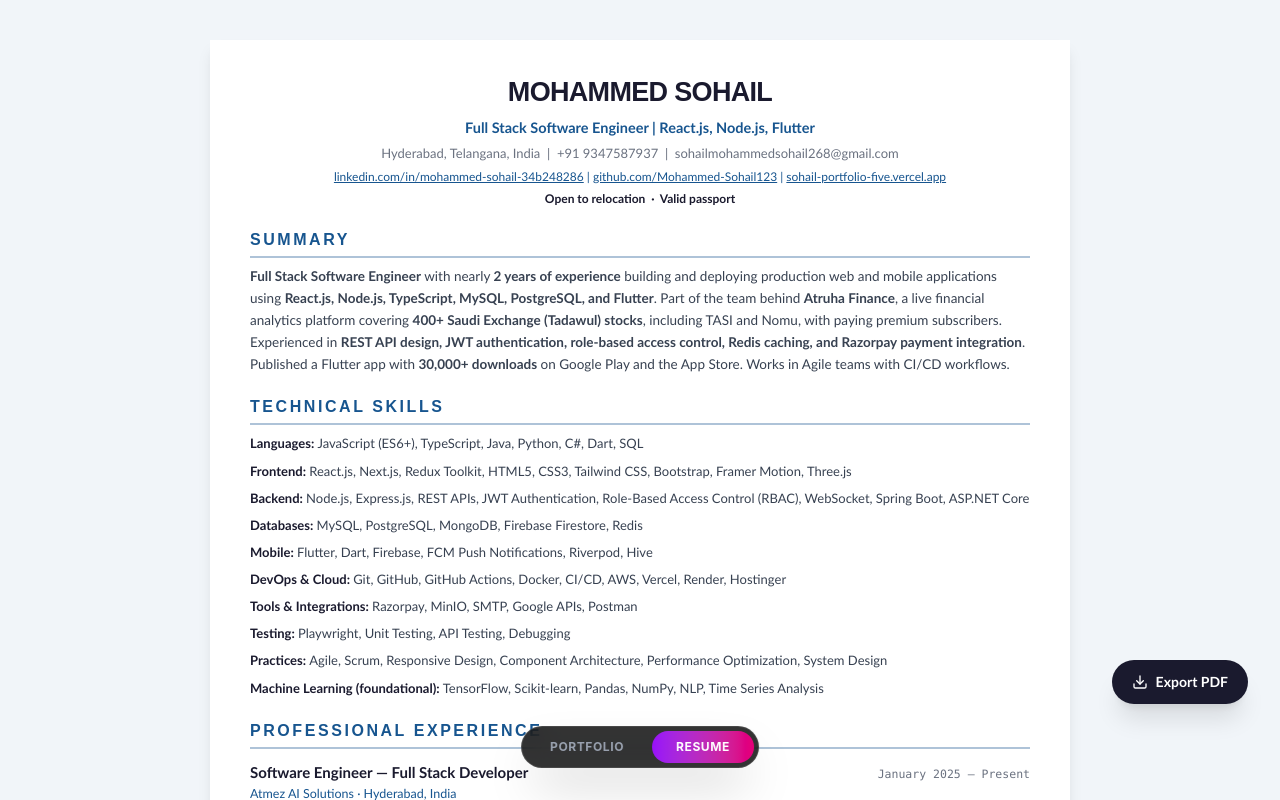
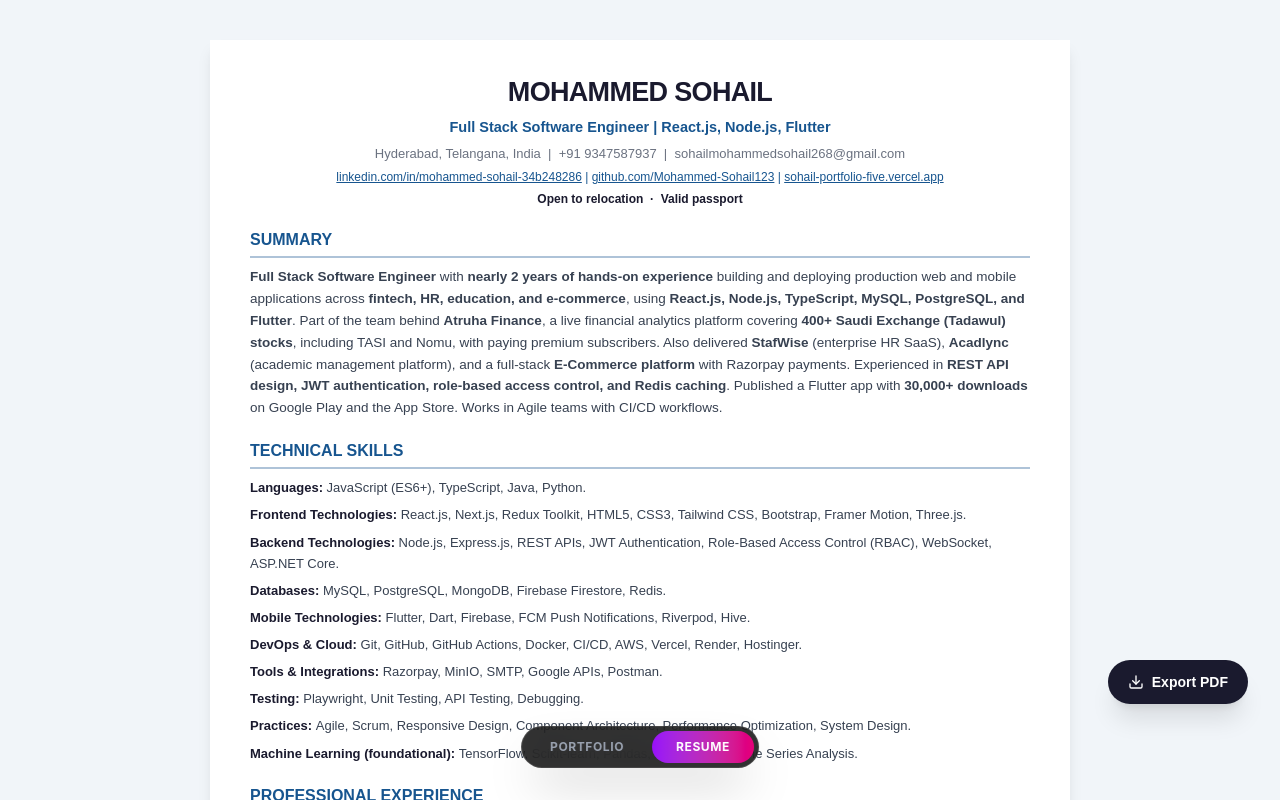
Before and after one commit to Mohammed-Sohail123/Sohail_Portfolio, a React (Vite) app: page / in a window 1280 px wide. Both pictures are taken after a click on the button "RESUME". Shown: the top 800 px of the page. Built offline with nearby package versions, Linux system fonts and the light colour scheme; no server answers.

Commit message:
fix: remove heading letter-spacing and disable ligatures for ATS-parseable section names

```diff
--- a/src/components/Resume.jsx
+++ b/src/components/Resume.jsx
@@ -2,7 +2,21 @@ import React from 'react';
 import { Download } from 'lucide-react';
 
 // ── Print page styles ────────────────────────────────────────────
+// ATS-safe: Arial font stack, ligatures/contextual-alternates disabled, and
+// zero letter-spacing on headings so section names parse as whole words
+// (e.g. "SUMMARY" not "S U M M A R Y") when the PDF text is extracted.
 const printStyles = `
+  .resume {
+    font-family: Arial, Helvetica, sans-serif;
+    font-variant-ligatures: none;
+    font-feature-settings: "liga" 0, "clig" 0, "calt" 0;
+  }
+
+  .resume .resume-heading {
+    letter-spacing: 0 !important;
+    word-spacing: normal;
+  }
+
   @media print {
 
     @page {
@@ -27,8 +41,8 @@ const printStyles = `
 const SectionTitle = ({ children }) => (
   <div className="mt-5 mb-2">
     <h2
-      className="text-[16px] font-bold uppercase tracking-[0.16em]"
-      style={{ color: '#17558F' }}
+      className="resume-heading text-[16px] font-bold uppercase"
+      style={{ color: '#17558F', letterSpacing: 0 }}
     >
       {children}
     </h2>
@@ -92,12 +106,12 @@ const EduRow = ({ degree, institution, year, pct }) => (
 // ── Main component ───────────────────────────────────────────────
 
 const Resume = () => (
-  <div className="bg-slate-100 p-4 md:p-10 print:p-0 print:bg-white font-[Calibri,sans-serif]">
+  <div className="resume bg-slate-100 p-4 md:p-10 print:p-0 print:bg-white">
     <style>{printStyles}</style>
 
     <div
       className="max-w-[860px] mx-auto bg-white shadow-lg print:shadow-none"
-      style={{ fontFamily: 'Calibri, Carlito, Arial, sans-serif' }}
+      style={{ fontFamily: 'Arial, Helvetica, sans-serif' }}
     >
       <div className="px-10 py-8">
 
@@ -125,29 +139,32 @@ const Resume = () => (
         </header>
 
         {/* ── SUMMARY ── */}
-        <SectionTitle>Summary</SectionTitle>
-        <p className="text-[13.5px] text-[#374151] leading-relaxed">
-          <strong>Full Stack Software Engineer</strong> with nearly <strong>2 years of experience</strong> building and
-          deploying production web and mobile applications using <strong>React.js, Node.js, TypeScript, MySQL,
-          PostgreSQL, and Flutter</strong>. Part of the team behind <strong>Atruha Finance</strong>, a live financial
-          analytics platform covering <strong>400+ Saudi Exchange (Tadawul) stocks</strong>, including TASI and Nomu,
-          with paying premium subscribers. Experienced in <strong>REST API design, JWT authentication, role-based
-          access control, Redis caching, and Razorpay payment integration</strong>. Published a Flutter app with
-          <strong> 30,000+ downloads</strong> on Google Play and the App Store. Works in Agile teams with CI/CD workflows.
-        </p>
+      <SectionTitle>Summary</SectionTitle>
+<p className="text-[13.5px] text-[#374151] leading-relaxed">
+  <strong>Full Stack Software Engineer</strong> with <strong>nearly 2 years of hands-on experience</strong> building
+  and deploying production web and mobile applications across <strong>fintech, HR, education, and e-commerce</strong>,
+  using <strong>React.js, Node.js, TypeScript, MySQL, PostgreSQL, and Flutter</strong>. Part of the team behind{" "}
+  <strong>Atruha Finance</strong>, a live financial analytics platform covering{" "}
+  <strong>400+ Saudi Exchange (Tadawul) stocks</strong>, including TASI and Nomu, with paying premium subscribers.
+  Also delivered <strong>StafWise</strong> (enterprise HR SaaS), <strong>Acadlync</strong> (academic management
+  platform), and a full-stack <strong>E-Commerce platform</strong> with Razorpay payments. Experienced in{" "}
+  <strong>REST API design, JWT authentication, role-based access control, and Redis caching</strong>. Published a
+  Flutter app with <strong>30,000+ downloads</strong> on Google Play and the App Store. Works in Agile teams with
+  CI/CD workflows.
+</p>
 
         {/* ── TECHNICAL SKILLS ── */}
         <SectionTitle>Technical Skills</SectionTitle>
-        <SkillRow label="Languages" value="JavaScript (ES6+), TypeScript, Java, Python, C#, Dart, SQL" />
-        <SkillRow label="Frontend" value="React.js, Next.js, Redux Toolkit, HTML5, CSS3, Tailwind CSS, Bootstrap, Framer Motion, Three.js" />
-        <SkillRow label="Backend" value="Node.js, Express.js, REST APIs, JWT Authentication, Role-Based Access Control (RBAC), WebSocket, Spring Boot, ASP.NET Core" />
-        <SkillRow label="Databases" value="MySQL, PostgreSQL, MongoDB, Firebase Firestore, Redis" />
-        <SkillRow label="Mobile" value="Flutter, Dart, Firebase, FCM Push Notifications, Riverpod, Hive" />
-        <SkillRow label="DevOps & Cloud" value="Git, GitHub, GitHub Actions, Docker, CI/CD, AWS, Vercel, Render, Hostinger" />
-        <SkillRow label="Tools & Integrations" value="Razorpay, MinIO, SMTP, Google APIs, Postman" />
-        <SkillRow label="Testing" value="Playwright, Unit Testing, API Testing, Debugging" />
-        <SkillRow label="Practices" value="Agile, Scrum, Responsive Design, Component Architecture, Performance Optimization, System Design" />
-        <SkillRow label="Machine Learning (foundational)" value="TensorFlow, Scikit-learn, Pandas, NumPy, NLP, Time Series Analysis" />
+        <SkillRow label="Languages" value="JavaScript (ES6+), TypeScript, Java, Python." />
+        <SkillRow label="Frontend Technologies" value="React.js, Next.js, Redux Toolkit, HTML5, CSS3, Tailwind CSS, Bootstrap, Framer Motion, Three.js." />
+        <SkillRow label="Backend Technologies" value="Node.js, Express.js, REST APIs, JWT Authentication, Role-Based Access Control (RBAC), WebSocket, ASP.NET Core." />
+        <SkillRow label="Databases" value="MySQL, PostgreSQL, MongoDB, Firebase Firestore, Redis." />
+        <SkillRow label="Mobile Technologies" value="Flutter, Dart, Firebase, FCM Push Notifications, Riverpod, Hive." />
+        <SkillRow label="DevOps & Cloud" value="Git, GitHub, GitHub Actions, Docker, CI/CD, AWS, Vercel, Render, Hostinger." />
+        <SkillRow label="Tools & Integrations" value="Razorpay, MinIO, SMTP, Google APIs, Postman." />
+        <SkillRow label="Testing" value="Playwright, Unit Testing, API Testing, Debugging." />
+        <SkillRow label="Practices" value="Agile, Scrum, Responsive Design, Component Architecture, Performance Optimization, System Design." />
+        <SkillRow label="Machine Learning (foundational)" value="TensorFlow, Scikit-learn, Pandas, NumPy, NLP, Time Series Analysis." />
 
         {/* ── PROFESSIONAL EXPERIENCE ── */}
         <SectionTitle>Professional Experience</SectionTitle>
@@ -191,7 +208,7 @@ const Resume = () => (
             Applied the MVT architecture, REST API design, authentication, and relational database modeling with Django and MySQL across hands-on projects.
           </Bullet>
           <Bullet>
-            Strengthened core software engineering fundamentals — data structures, OOP, Git version control, and debugging — through guided labs and project reviews.
+            Strengthened core software engineering fundamentals data structures, OOP, Git version control, and debugging through guided labs and project reviews.
           </Bullet>
         </ul>
 
@@ -219,8 +236,8 @@ const Resume = () => (
         <ProjectItem
           name="Acadlync"
           stack="React.js, TypeScript, PostgreSQL"
-          url="acadlynk.atmez.ai"
-          href="https://acadlynk.atmez.ai"
+          url="acadlynk.com"
+          href="https://acadlynk.com/"
           bullets={[
             'Academic management platform with student enrollment, timetable scheduling, grade management, multi-role authentication, and analytics dashboards.',
           ]}
@@ -287,13 +304,13 @@ const Resume = () => (
           <Bullet>C# &amp; ASP.NET Core Developer — Microsoft Certification</Bullet>
           <Bullet>Python Full Stack Developer — IHUB (Quality Thoughts)</Bullet>
           <Bullet>Data Science &amp; Artificial Intelligence — DataLabs</Bullet>
-          <Bullet>Training ISP First Trainings Contest — Internshala</Bullet>
+          {/* <Bullet>Training ISP First Trainings Contest — Internshala</Bullet> */}
         </ul>
 
         {/* ── LANGUAGES ── */}
         <SectionTitle>Languages</SectionTitle>
         <p className="text-[13.5px] text-[#374151] mt-1">
-          English (Professional), Hindi (Professional), Urdu (Native), Telugu (Conversational)
+          English (Professional), Urdu & Telugu (Native), Arabic (Reading)
         </p>
 
       </div>
@@ -306,6 +323,8 @@ const Resume = () => (
         className="flex items-center gap-2 bg-[#1A1A2E] text-white px-5 py-3 rounded-full shadow-xl hover:bg-slate-700 transition-all text-sm font-bold"
       >
         <Download size={16} /> Export PDF
+
+
       </button>
     </div>
   </div>
```
